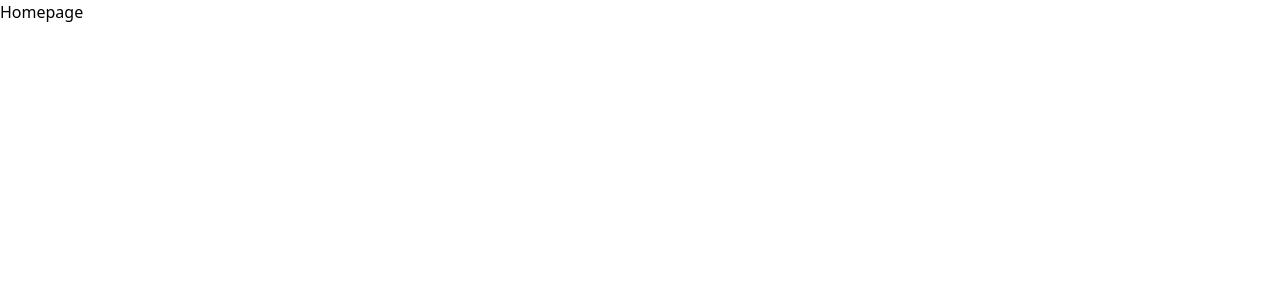
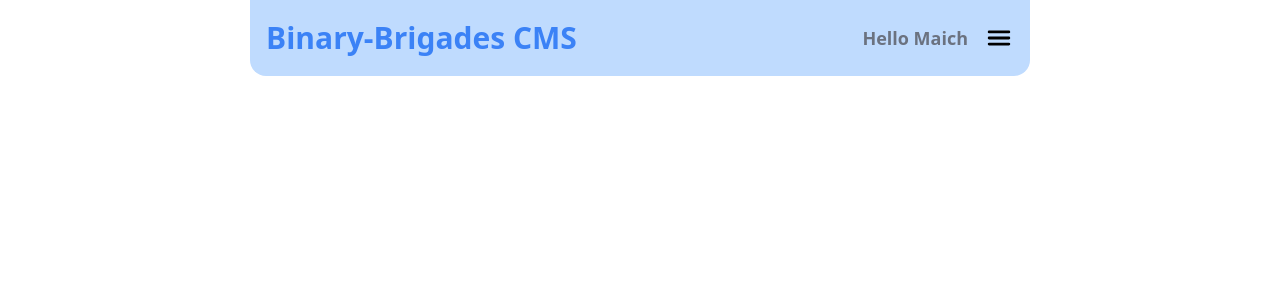
Before and after one commit to Binary-Brigades/BinaryBrigades-CMS-frontend, a React (Vite) app: page / in a window 1280 px wide. Shown: the top 300 px of the page. Built offline with nearby package versions, Linux system fonts and the light colour scheme; a web font is replaced by a local one.

Commit message:
ADD (Core): Add Login functionality

```diff
--- a/index.html
+++ b/index.html
@@ -4,7 +4,7 @@
     <meta charset="UTF-8" />
     <link rel="icon" type="image/svg+xml" href="/tumeiget.png" />
     <meta name="viewport" content="width=device-width, initial-scale=1.0" />
-    <title>2meiget</title>
+    <title>Binary Brigades CMS</title>
   </head>
   <body>
     <div id="root" ></div>
--- /dev/null
+++ b/src/components/login/Header.jsx
@@ -0,0 +1,46 @@
+import React, { useEffect, useState } from 'react'
+import { IoMenu } from "react-icons/io5";
+import { motion, useScroll } from "framer-motion";
+
+function Header() {
+    const scrollYProgress = useScroll();
+    useEffect(() => {
+        if (scrollYProgress > prevY) {
+            setHidden(true);
+        } else {
+            setHidden(false);
+        }
+        setPrevY(scrollYProgress);
+    }, [scrollYProgress]);
+    const [hidden, setHidden] = useState(false);
+    const [prevY, setPrevY] = useState(scrollYProgress);
+
+
+    const variants = {
+      visible: { opacity: 1, y: 0 },
+      hidden: { opacity: 0, y: -25 },
+    };
+  return (
+      <div className="w-screen justify-center items-center flex flex-row ">
+          <motion.div className='top-0 sticky' style={{ scaleX: scrollYProgress }} />
+      <motion.div
+        variants={variants}
+        animate={hidden ? "hidden" : "visible"}
+        transition={{ ease: [0.1, 0.25, 0.3, 1], duration: 0.6 }}
+        className="w-[90%] max-w-[780px] flex flex-row justify-between bg-blue-200 py-5 px-4 rounded-br-xl md:rounded-br-2xl md:rounded-bl-2xl rounded-bl-xl"
+      >
+        <div className="md:text-2xl text-xl font-semibold lg:text-3xl text-blue-500">
+          Binary-Brigades CMS
+        </div>
+        <div className="flex flex-row gap-2 md:gap-4 justify-center items-center ">
+          <p className="hidden md:block text-lg font-semibold text-gray-500">
+            Hello Maich
+          </p>
+          <IoMenu className="lg:text-3xl font-bold md:text-2xl text-xl hover:cursor-pointer" />
+        </div>
+      </motion.div>
+    </div>
+  );
+}
+
+export default Header
--- a/src/pages/Homepage.jsx
+++ b/src/pages/Homepage.jsx
@@ -1,8 +1,11 @@
 import React from 'react'
+import Header from '../components/login/Header'
 
 function Homepage() {
   return (
-    <div>Homepage</div>
+    <div>
+      <Header />
+    </div>
   )
 }
 
--- a/src/pages/Login.jsx
+++ b/src/pages/Login.jsx
@@ -4,20 +4,24 @@ import toast, { Toaster } from "react-hot-toast";
 
 function Login() {
   const [formData, setFormData] = useState({
-    username: "",
     password: "",
+    email: "",
   });
   const handleSubmit = async (event) => {
     event.preventDefault();
+    const notification = toast.loading("Logging in...");
     try {
       const response = await fetch(
-        "https://tumeiget.vercel.app/account/login/",
+        "https://portfolio-cms-nine.vercel.app/api/v1/auth/login",
         {
           method: "POST",
           headers: { "Content-Type": "application/json" },
-          body: JSON.stringify(formData),
+          body: JSON.stringify({
+            email: formData.email,
+            password: formData.password,
+          }),
         }
-      ); // Add a comma
+      ); // Send a POST request
 
       if (response.status === 200) {
         toast.success("Login successful", {
@@ -41,7 +45,6 @@ function Login() {
         toast.error("An error occurred" + response.status, {
           id: notification,
         });
-        console.error("Unexpected status code:", response.status);
       }
     } catch (error) {
       // Add a catch block here
@@ -58,6 +61,7 @@ function Login() {
       ...formData,
       [name]: value,
     });
+    console.log(formData);
   };
   return (
     <div className="w-screen  flex flex-row items-center justify-center bg-white">
@@ -68,7 +72,7 @@ function Login() {
             initial={{ opacity: 0, y: -100 }}
             animate={{ opacity: 1, y: 0 }}
             transition={{ duration: 2 }}
-            src="/tumeiget.png"
+            src="/cms.png"
             className="w-[50%]"
           />
         </div>
@@ -84,28 +88,28 @@ function Login() {
               Enter your email below to login to your account
             </p>
           </div>
-          <form className="space-y-4" onSubmit={handleSubmit}>
+          <form className="space-y-4" >
             <div className="space-y-2">
               <label
                 className="text-sm font-medium leading-none peer-disabled:cursor-not-allowed peer-disabled:opacity-70"
-                for="username"
+                htmlFor="email"
               >
-                username
+                Email
               </label>
               <input
                 className="flex h-10 w-full rounded-md border border-input bg-background px-3 py-2 text-sm ring-offset-background file:border-0 file:bg-transparent file:text-sm file:font-medium placeholder:text-muted-foreground focus-visible:outline-none focus-visible:ring-2 focus-visible:ring-ring focus-visible:ring-offset-2 disabled:cursor-not-allowed disabled:opacity-50"
-                placeholder="Admin123"
+                placeholder="maich@2021"
                 required={true}
-                name="username"
+                name="email"
                 onChange={handleChange}
-                type="text"
+                type="email"
               />
             </div>
             <div className="space-y-2">
               <div className="flex items-center">
                 <label
                   className="text-sm font-medium leading-none peer-disabled:cursor-not-allowed peer-disabled:opacity-70"
-                  for="password"
+                  htmlFor="password"
                 >
                   Password
                 </label>
@@ -122,6 +126,7 @@ function Login() {
             </div>
             <button
               type="submit"
+              onClick={handleSubmit}
               className="inline-flex items-center justify-center rounded-md text-sm font-medium ring-offset-background transition-colors focus-visible:outline-none focus-visible:ring-2 focus-visible:ring-ring focus-visible:ring-offset-2 disabled:pointer-events-none disabled:opacity-50 bg-blue-500 hover:bg-blue-600 text-white h-10 px-4 py-2 w-full"
             >
               Login
@@ -131,21 +136,14 @@ function Login() {
       </div>
       <div className=" w-[50%] relative hidden md:block">
         <motion.img
-          // initial={{ opacity: 0, x: 1000 }}
-          // animate={{ opacity: 1, x: 0 }}
           transition={{ duration: 2 }}
           animate={{
             scale: [0.8, 1, 1.3, 1],
           }}
           className="h-screen blur-md w-[100%]	 object-cover "
-          src="/loginimg.jpg"
+          src="/cms.png"
         />
-        <div className="absolute top-0  w-[100%] h-screen flex flex-col justify-center items-center text-white">
-          <p className="text-5xl font-bold mb-4">Hello Admin</p>
-          <a href="/" className="text-[#E0EBFD]">
-            Go to search page screen
-          </a>
-        </div>
+
       </div>
     </div>
   );
```
Also changed, not shown: public/cms.png (added).
